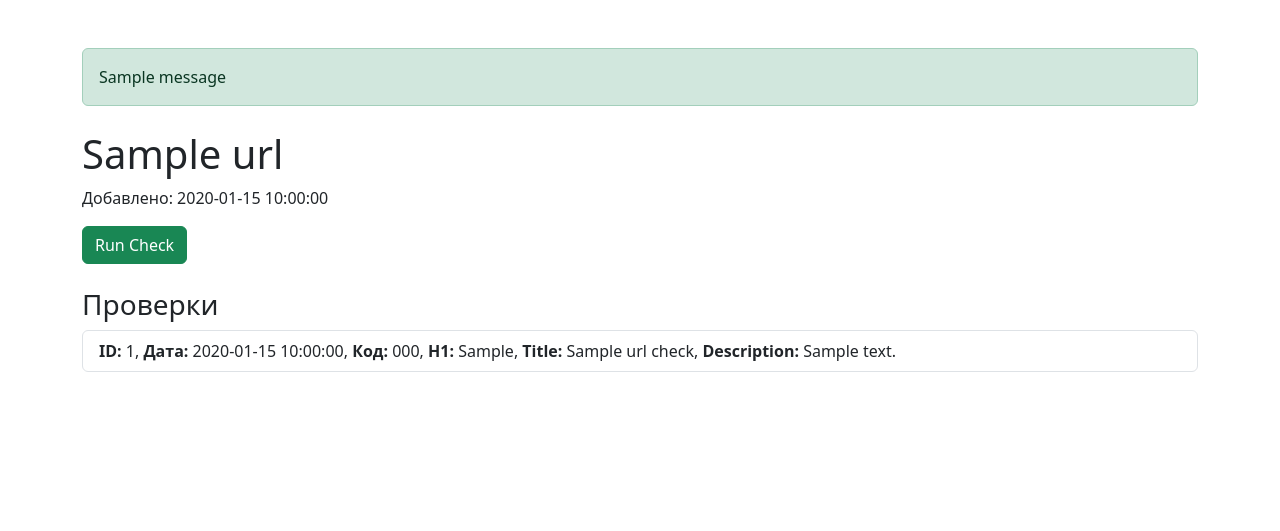
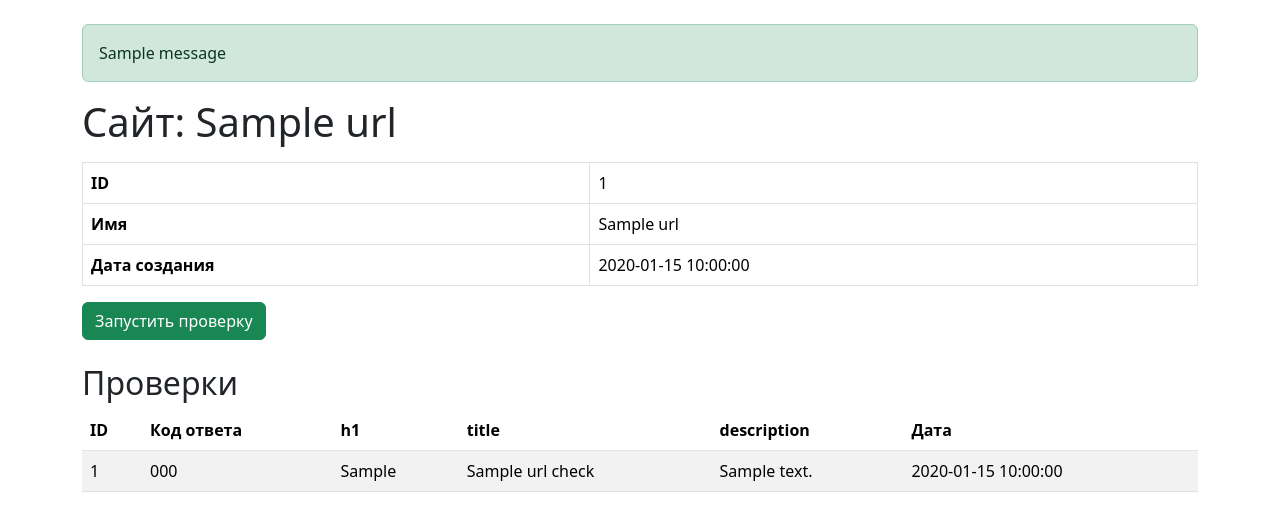
Before and after one commit to Denwien/python-project-83, a Flask app: page /urls/1 in a window 1280 px wide. Shown: the part 56-587 px from the top of the page. Run offline with Flask 3, Linux system fonts and the light colour scheme; one stand-in notice (Sample message) is shown; a database or web service that is not in the repository returns one stand-in record (values such as "Sample title"); some libraries are stand-ins or nearby versions.

Commit message:
Исправлены шаблоны для соответствия тестам (data-test и кнопки)

```diff
--- a/page_analyzer/templates/index.html
+++ b/page_analyzer/templates/index.html
@@ -29,7 +29,7 @@
 
       <form class="d-flex justify-content-center mt-4" action="{{ url_for('urls_create') }}" method="post">
         <input class="form-control w-50 me-2" type="url" name="url" placeholder="https://example.com" required>
-        <input class="btn btn-primary" type="submit" value="Анализировать">
+        <input class="btn btn-primary" type="submit" value="Проверить">
       </form>
     </main>
 
--- a/page_analyzer/templates/url.html
+++ b/page_analyzer/templates/url.html
@@ -1,58 +1,84 @@
 <!doctype html>
-<html lang="en">
+<html lang="ru">
 <head>
   <meta charset="utf-8">
-  <meta name="viewport" content="width=device-width, initial-scale=1">
-  <title>Hexlet Page Analyzer - {{ url.name }}</title>
+  <title>Hexlet Page Analyzer</title>
   <link href="https://cdn.jsdelivr.net/npm/bootstrap@5.3.3/dist/css/bootstrap.min.css" rel="stylesheet">
 </head>
 <body>
-<nav class="navbar navbar-expand-lg navbar-dark bg-primary">
+
+<nav class="navbar navbar-dark bg-primary mb-4">
   <div class="container">
     <a class="navbar-brand" href="/">Hexlet Page Analyzer</a>
   </div>
 </nav>
 
-<main class="container mt-5">
+<main class="container">
 
   {% with messages = get_flashed_messages(with_categories=true) %}
     {% if messages %}
       {% for category, message in messages %}
-        <div class="alert alert-{{ category }} mb-4">
-          {{ message }}
-        </div>
+        <div class="alert alert-{{ category }}">{{ message }}</div>
       {% endfor %}
     {% endif %}
   {% endwith %}
 
-  <h1>{{ url.name }}</h1>
-  <p>Добавлено: {{ url.created_at }}</p>
+  <h1>Сайт: {{ url.name }}</h1>
 
+  <!-- Таблица URL -->
+  <table class="table table-bordered mt-3" data-test="url">
+    <tbody>
+      <tr>
+        <th>ID</th>
+        <td>{{ url.id }}</td>
+      </tr>
+      <tr>
+        <th>Имя</th>
+        <td>{{ url.name }}</td>
+      </tr>
+      <tr>
+        <th>Дата создания</th>
+        <td>{{ url.created_at }}</td>
+      </tr>
+    </tbody>
+  </table>
+
+  <!-- Кнопка запуска проверки -->
   <form action="{{ url_for('create_check', url_id=url.id) }}" method="post" class="mb-4">
-    <button type="submit" class="btn btn-success">Run Check</button>
+    <button type="submit" class="btn btn-success">
+      Запустить проверку
+    </button>
   </form>
 
-  <h3>Проверки</h3>
+  <h2>Проверки</h2>
 
-  {% if url_checks %}
-    <ul class="list-group">
+  <!-- Таблица проверок -->
+  <table class="table table-striped" data-test="checks">
+    <thead>
+      <tr>
+        <th>ID</th>
+        <th>Код ответа</th>
+        <th>h1</th>
+        <th>title</th>
+        <th>description</th>
+        <th>Дата</th>
+      </tr>
+    </thead>
+    <tbody>
       {% for check in url_checks %}
-        <li class="list-group-item">
-          <strong>ID:</strong> {{ check.id }},
-          <strong>Дата:</strong> {{ check.created_at }},
-          <strong>Код:</strong> {{ check.status_code }},
-          <strong>H1:</strong> {{ check.h1 or '-' }},
-          <strong>Title:</strong> {{ check.title or '-' }},
-          <strong>Description:</strong> {{ check.description or '-' }}
-        </li>
+        <tr>
+          <td>{{ check.id }}</td>
+          <td>{{ check.status_code }}</td>
+          <td>{{ check.h1 or '' }}</td>
+          <td>{{ check.title or '' }}</td>
+          <td>{{ check.description or '' }}</td>
+          <td>{{ check.created_at }}</td>
+        </tr>
       {% endfor %}
-    </ul>
-  {% else %}
-    <p>Проверок ещё нет</p>
-  {% endif %}
+    </tbody>
+  </table>
 
 </main>
 
-<script src="https://cdn.jsdelivr.net/npm/bootstrap@5.3.3/dist/js/bootstrap.bundle.min.js"></script>
 </body>
 </html>
```
Also changed, not shown: page_analyzer/templates/urls.html (+31 -17 lines).
